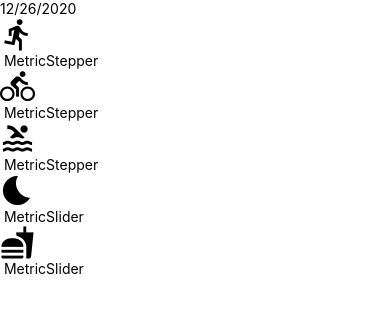
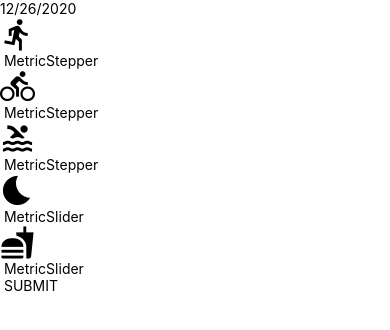
Before and after one commit to juanpabloeslava/expo-udaciFitness, a React Native app: screen / in a window 390 px wide. Shown: the top 330 px of the page. Built offline with nearby package versions, Linux system fonts and the light colour scheme.

Commit message:
comp: added Submit Entry comp

```diff
--- a/components/AddEntry.js
+++ b/components/AddEntry.js
@@ -3,10 +3,12 @@
 import MetricSlider from './MetricSlider';
 import MetricStepper from './MetricStepper';
 import DateHeader from './DateHeader';
+// comps
+import SubmitEntry from './SubmitEntry';
 // react native comps
 import { View, Text } from "react-native";
 // data
-import { getMetricMetaInfo } from '../utils/helpers'
+import { getMetricMetaInfo, timeToString } from '../utils/helpers'
 
 const AddEntry = () => {
 
@@ -28,7 +30,7 @@
         const { max, step } = getMetricMetaInfo(metric)
         //  increase the metric with the step value
         const increase = state[metric] + step
-        // set the new state
+        // update the state based on the previous state
         setState({
             //do not modifiy the original state, instead, return a copy
             ...state,
@@ -58,11 +60,31 @@
         })
     }
 
+    const submit = () => {
+        const key = timeToString()
+        const entry = state
+
+        // reset state
+        setState({
+            run: 0,
+            bike: 0,
+            swim: 0,
+            sleep: 0,
+            eat: 0,
+        })
+
+        // for later:
+        // update redux
+        // navigate to home
+        // save info to DB
+        // clear local notification
+    }
+
     const metaInfo = getMetricMetaInfo()
     const entryDate = new Date().toLocaleDateString()
     return (
         <View>
-            <DateHeader date={entryDate}/>
+            <DateHeader date={entryDate} />
             {
                 // make an array of the properties of the metaInfo object.
                 Object.keys(metaInfo).map(key => {
@@ -85,17 +107,18 @@
                                     />
                                     : <MetricStepper
                                         value={value}
-                                        onIncrement={ () => increment(key)}
-                                        onDecrement={ () => decrement(key)}
+                                        onIncrement={() => increment(key)}
+                                        onDecrement={() => decrement(key)}
                                         {...rest}
                                     />
                             }
 
                         </View>
                     )
-
                 })
             }
+            <SubmitEntry
+                onPress={submit}/>
         </View>
     )
 }
--- /dev/null
+++ b/components/SubmitEntry.js
@@ -0,0 +1,13 @@
+import React from 'react'
+// react native comps
+import { View, Text, TouchableOpacity } from "react-native";
+
+const SubmitEntry = ({ onPress }) => {
+    return (
+        <TouchableOpacity onPress={onPress}>
+            <Text> SUBMIT </Text>
+        </TouchableOpacity>
+    )
+}
+
+export default SubmitEntry;
```
